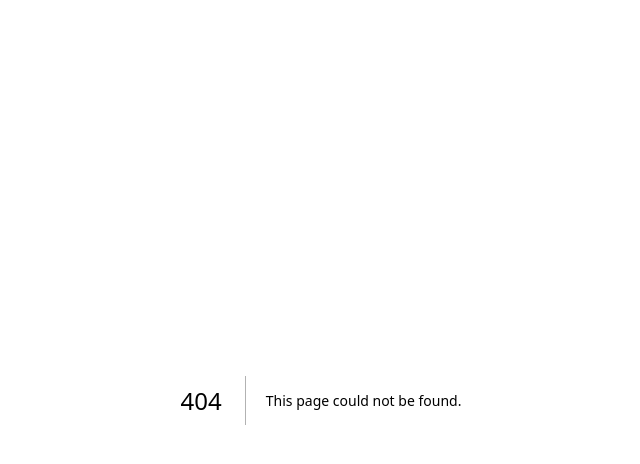
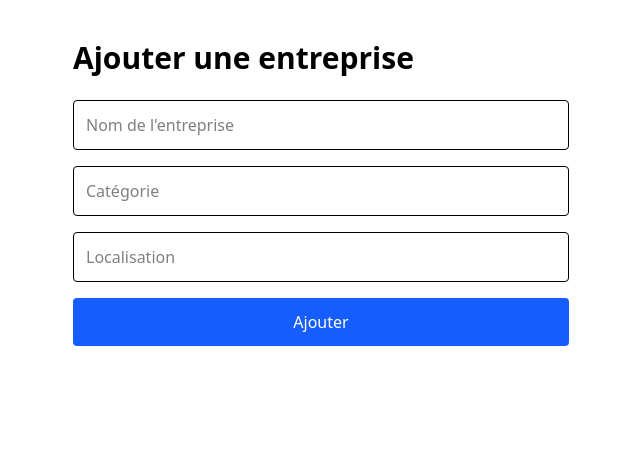
Before and after one commit to Bambino48/sp-business, a Next.js app: page /ajouter in a window 1280 px wide. Before the commit this address had no page. Shown: the top 464 px of the page, without its empty margins (319-959 px from the left). Built offline with nearby package versions, Linux system fonts and the light colour scheme.

Commit message:
Creation de la page d'ajout d'entreprises

```diff
--- /dev/null
+++ b/app/ajouter/page.tsx
@@ -0,0 +1,73 @@
+"use client"
+
+import { useState } from "react"
+import { useRouter } from "next/navigation"
+
+export default function AjouterEntreprise() {
+
+    const router = useRouter()
+
+    const [name, setName] = useState("")
+    const [category, setCategory] = useState("")
+    const [location, setLocation] = useState("")
+
+    const handleSubmit = async (e: React.FormEvent) => {
+        e.preventDefault()
+
+        await fetch("/api/business", {
+            method: "POST",
+            headers: {
+                "Content-Type": "application/json",
+            },
+            body: JSON.stringify({
+                name,
+                category,
+                location,
+            }),
+        })
+
+        router.push("/entreprises")
+    }
+
+    return (
+        <main className="p-10 max-w-xl mx-auto">
+
+            <h1 className="text-3xl font-bold mb-6">
+                Ajouter une entreprise
+            </h1>
+
+            <form
+                onSubmit={handleSubmit}
+                className="flex flex-col gap-4"
+            >
+
+                <input
+                    placeholder="Nom de l'entreprise"
+                    className="border p-3 rounded"
+                    value={name}
+                    onChange={(e) => setName(e.target.value)}
+                />
+
+                <input
+                    placeholder="Catégorie"
+                    className="border p-3 rounded"
+                    value={category}
+                    onChange={(e) => setCategory(e.target.value)}
+                />
+
+                <input
+                    placeholder="Localisation"
+                    className="border p-3 rounded"
+                    value={location}
+                    onChange={(e) => setLocation(e.target.value)}
+                />
+
+                <button className="bg-blue-600 text-white p-3 rounded">
+                    Ajouter
+                </button>
+
+            </form>
+
+        </main>
+    )
+}
```
